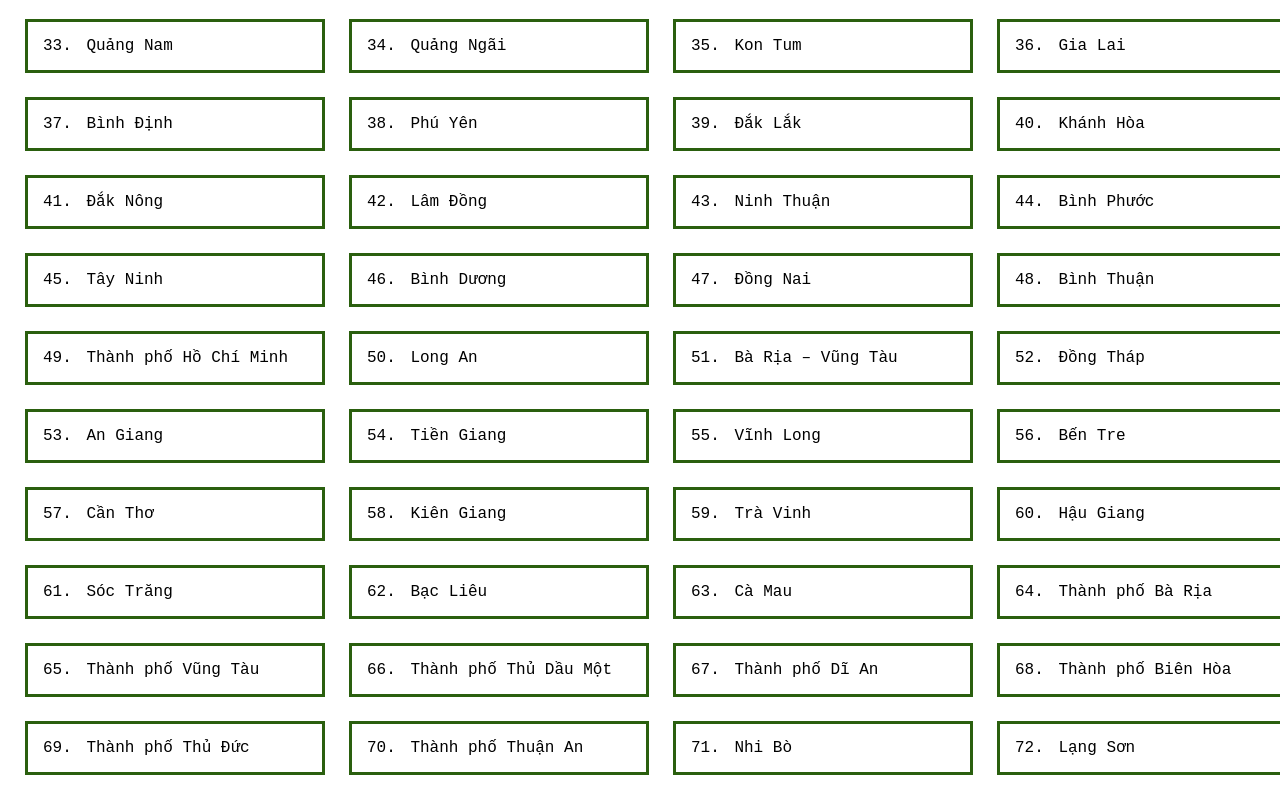
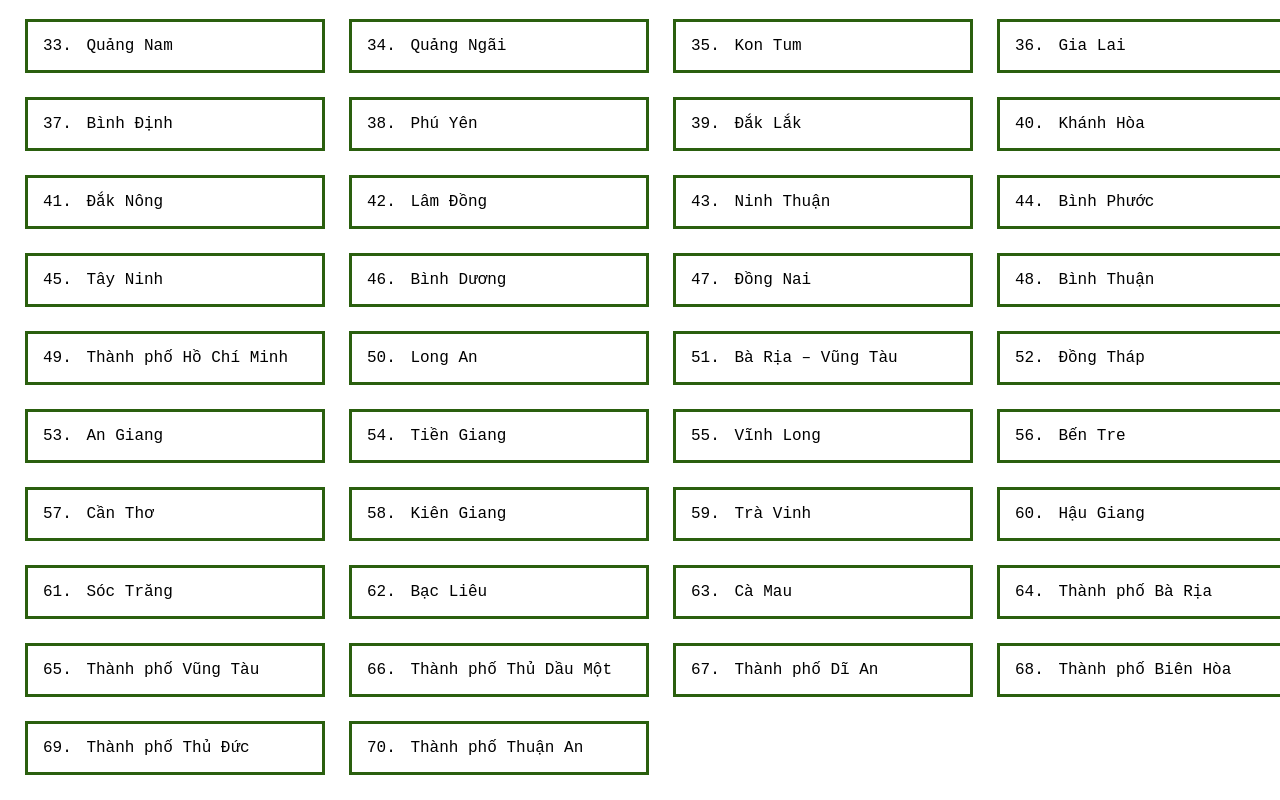
Before and after one commit to theksbd/urban-rural, a React (Vite) app: page / in a window 1280 px wide. Shown: the part 999-1799 px from the top of the page. Built offline with nearby package versions, Linux system fonts and the light colour scheme; a web font is replaced by a local one.

Commit message:
Update city.js

```diff
--- a/src/data/city.js
+++ b/src/data/city.js
@@ -378,7 +378,5 @@ export const cities = [
     name: 'Thành phố Thuận An',
     latitude: '10°54′18″N',
     longitude: '106°41′58″E'
-  },
-  { id: 71, name: 'Nhi Bò', latitude: '22°11′14″N', longitude: '116°45′40″E' },
-  { id: 72, name: 'Lạng Sơn', latitude: '21°51′14″N', longitude: '106°45′40″E' },
+  }
 ];
```
